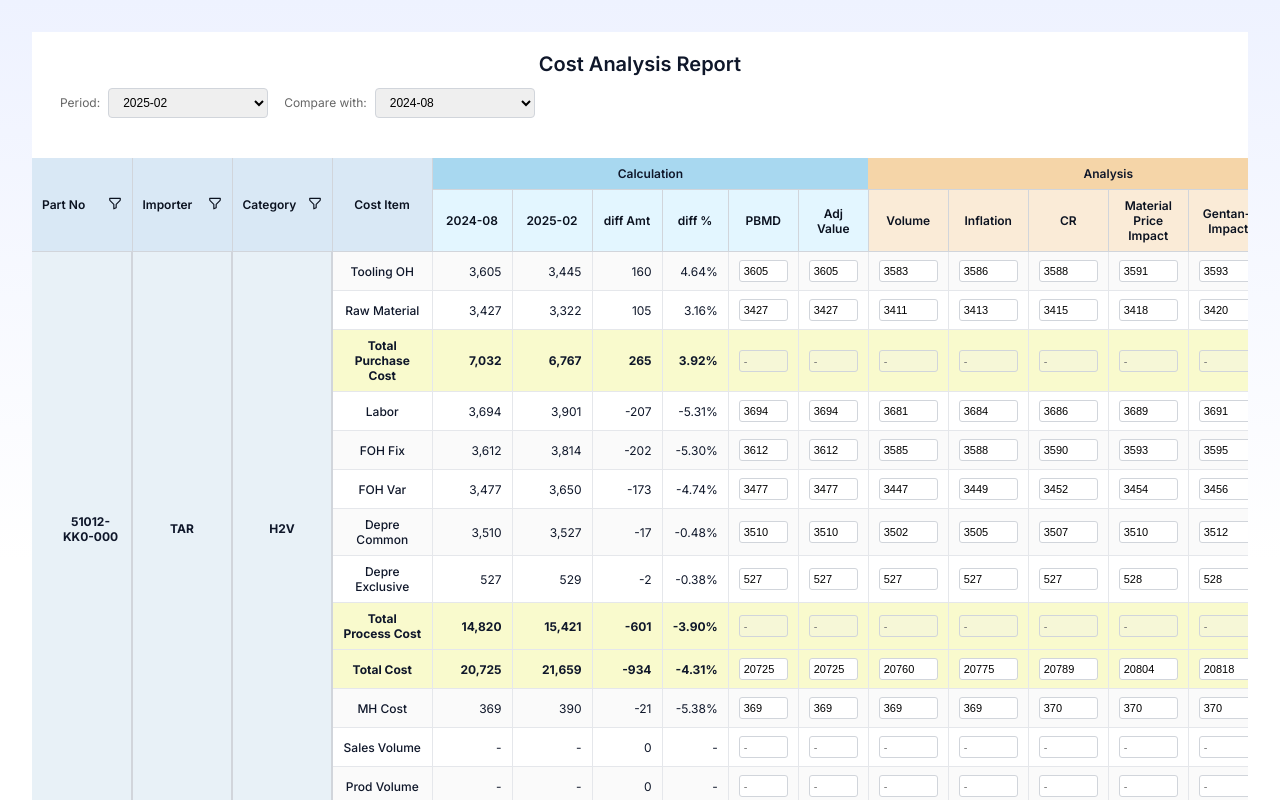
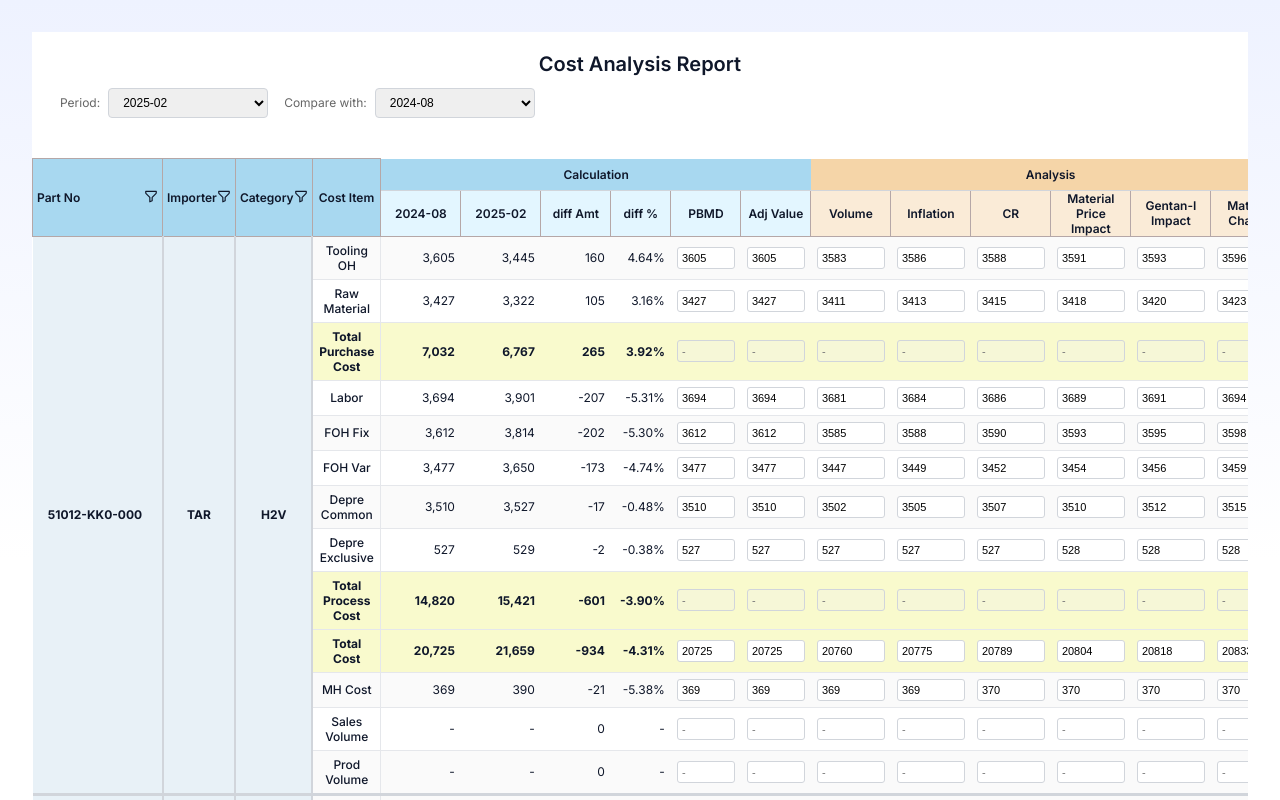
Before and after one commit to ari-fikri/finance-dashboard, a React (Vite) app: page /ppr in a window 1280 px wide. Shown: the top 800 px of the page. Built offline with nearby package versions, Linux system fonts and the light colour scheme.

Commit message:
Styling the table

```diff
--- a/src/PPRPage.jsx
+++ b/src/PPRPage.jsx
@@ -185,7 +185,7 @@ export default function PPRPage() {
         <table style={{ width: "100%", borderCollapse: "collapse", fontSize: 12 }}>
           <thead style={{ position: "sticky", top: 0, zIndex: 10 }}>
             <tr style={{ borderBottom: "1px solid #d1d5db" }}>
-              <th rowSpan={2} className="tbl-header">
+              <th rowSpan={2} className="tbl-header" style={{ minWidth: 130 }}>
                 <div style={{ display: 'flex', justifyContent: 'space-between', alignItems: 'center' }}>
                   <span>Part No</span>
                   <span style={{ cursor: 'pointer' }}><FunnelIcon /></span>
@@ -285,7 +285,7 @@ export default function PPRPage() {
                             background: "#e8f1f7",
                             verticalAlign: "middle",
                             borderRight: "2px solid #d1d5db",
-                            paddingLeft: "28px"
+                            paddingLeft: "2px"
                           }}
                         >
                           {part.part_no}
--- a/src/index.css
+++ b/src/index.css
@@ -148,20 +148,16 @@ body {
 /* footer spacing */
 .page-bottom { height:40px; }
 
+.td-default {
+  padding: 6px 6px;
+}
+
 .tbl-header {
-    padding: 8px 10px;
+    padding: "8px 10px";
     text-align: center;
     font-weight: 600;
-    color: #0b1220;
-    font-size: 12px;
-    border-right: 1px solid #d1d5db;
-    min-width: 100px;
-    background-color: #d9e8f5;
+    color: "#0b1220";
+    background: #a8d8f0;
+    border: 1px solid #b5a7a7;
+    padding: 0px 4px;
 }
-
-.td-default {
-  padding: 8px 10px;
-  font-size: 12;
-  color: "#374151";
-  border-right: 1px solid #e5e7eb;
-};
```
